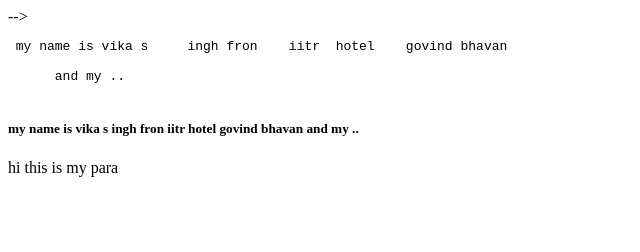
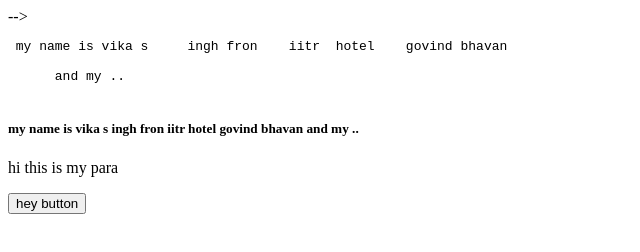
Before and after one commit to Vkkys/test, a plain HTML site: page pr2.html in a window 1280 px wide. Shown: the whole page, without its empty margins (0-640 px from the left). Drawn offline with Linux system fonts and the light colour scheme.

Commit message:
button added

```diff
--- a/pr2.html
+++ b/pr2.html
@@ -43,6 +43,7 @@
     and my .. </h5>
 
     <p>hi this is my para</p>
+    <button>hey button</button>
 
 
 </body>
```
